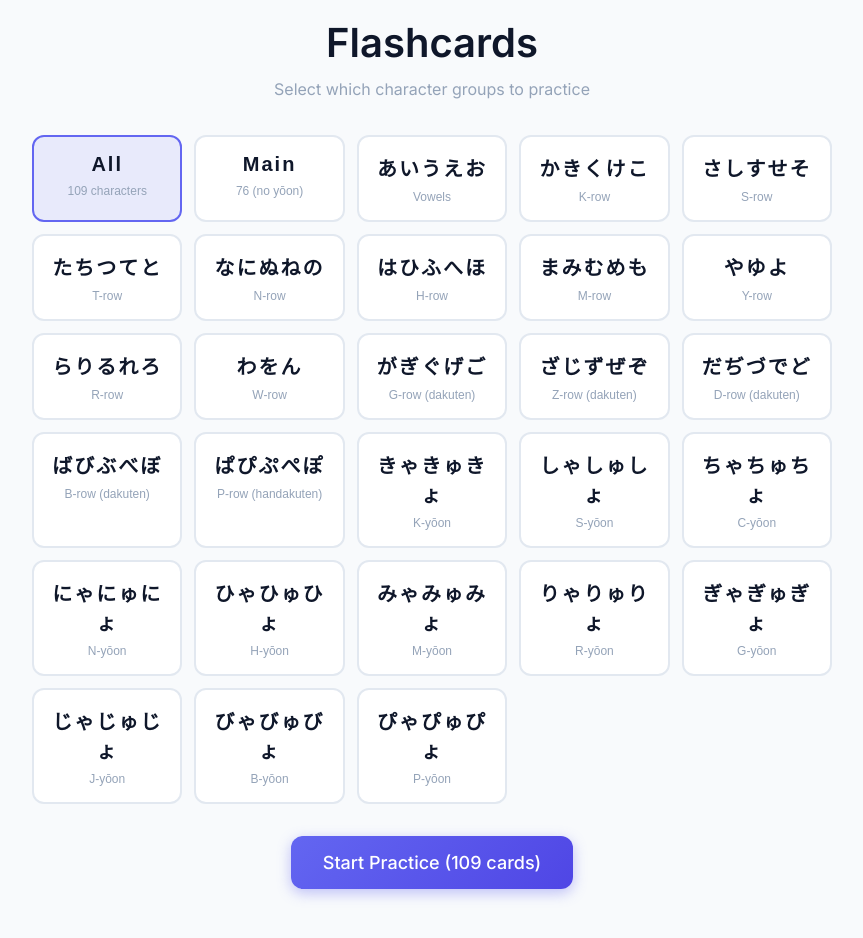
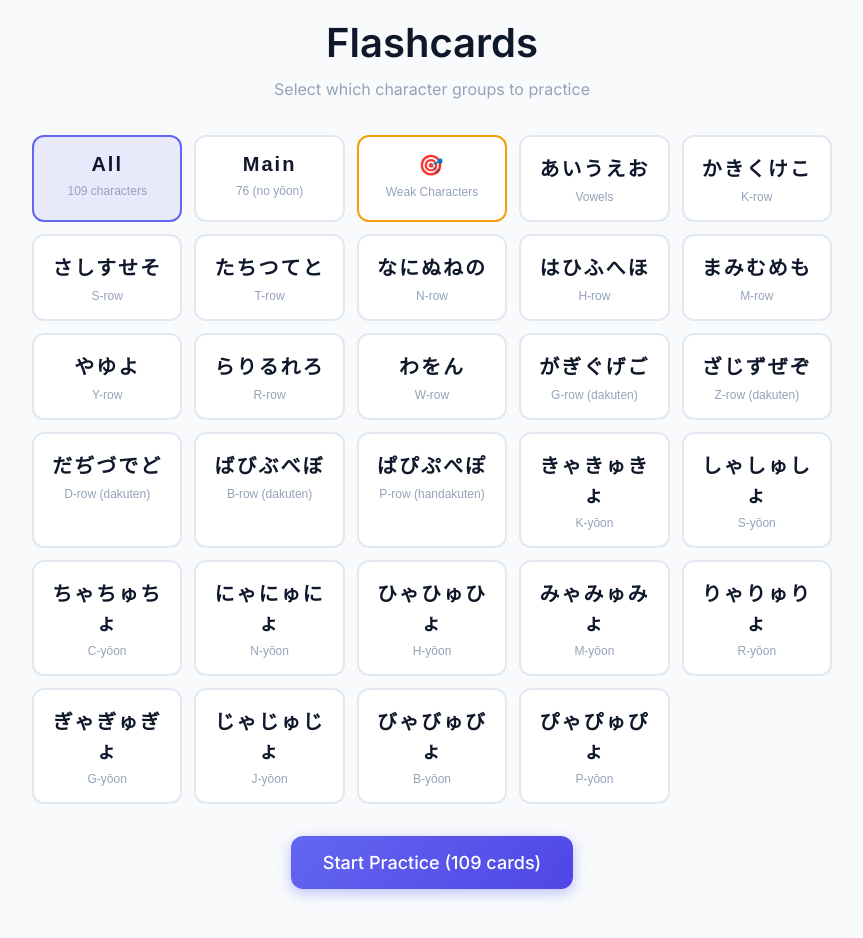
Before and after one commit to ericpearson-clawd/hiragana-app, a React (Vite) app: page /flashcards in a window 1280 px wide. Shown: the part 80-1018 px from the top of the page, without its empty margins (208-1071 px from the left). Built offline with nearby package versions, Linux system fonts and the light colour scheme.

Commit message:
Add 'Weak Characters' mode for focused practice
- Targets characters with <70% mastery
- Falls back to unpracticed characters if no weak ones
- SRS-like spaced repetition approach

```diff
--- a/src/App.jsx
+++ b/src/App.jsx
@@ -56,6 +56,7 @@ function App() {
                   recordAttempt={recordAttempt}
                   updateStreak={updateStreak}
                   getMastery={getMastery}
+                  getWeakCharacters={getWeakCharacters}
                 />
               }
             />
--- a/src/pages/Flashcards.jsx
+++ b/src/pages/Flashcards.jsx
@@ -1,7 +1,7 @@
 import { useState, useEffect, useCallback } from 'react';
 import { hiragana, shuffle, groups, yoonGroups, allGroups } from '../data/hiragana';
 
-export default function Flashcards({ recordAttempt, updateStreak, getMastery }) {
+export default function Flashcards({ recordAttempt, updateStreak, getMastery, getWeakCharacters }) {
   const [deck, setDeck] = useState([]);
   const [currentIndex, setCurrentIndex] = useState(0);
   const [flipped, setFlipped] = useState(false);
@@ -41,11 +41,22 @@ export default function Flashcards({ recordAttempt, updateStreak, getMastery })
       cards = [...hiragana];
     } else if (selectedGroups.includes('main')) {
       cards = hiragana.filter(h => h.type !== 'yoon');
+    } else if (selectedGroups.includes('weak')) {
+      const weakChars = getWeakCharacters(70);
+      cards = hiragana.filter(h => weakChars.includes(h.char));
+      if (cards.length === 0) {
+        // If no weak characters, show all unpracticed
+        const practiced = new Set(Object.keys(JSON.parse(localStorage.getItem('hiragana-master-progress') || '{}')?.characters || {}));
+        cards = hiragana.filter(h => !practiced.has(h.char)).slice(0, 20);
+        if (cards.length === 0) {
+          cards = [...hiragana]; // Fallback to all
+        }
+      }
     } else {
       cards = hiragana.filter(h => selectedGroups.includes(h.group));
     }
     return shuffle(cards);
-  }, [selectedGroups]);
+  }, [selectedGroups, getWeakCharacters]);
 
   const startSession = () => {
     const newDeck = buildDeck();
@@ -81,11 +92,11 @@ export default function Flashcards({ recordAttempt, updateStreak, getMastery })
   };
 
   const toggleGroup = (groupId) => {
-    if (groupId === 'all' || groupId === 'main') {
+    if (groupId === 'all' || groupId === 'main' || groupId === 'weak') {
       setSelectedGroups([groupId]);
     } else {
       setSelectedGroups(prev => {
-        const filtered = prev.filter(g => g !== 'all' && g !== 'main');
+        const filtered = prev.filter(g => g !== 'all' && g !== 'main' && g !== 'weak');
         if (filtered.includes(groupId)) {
           const result = filtered.filter(g => g !== groupId);
           return result.length === 0 ? ['all'] : result;
@@ -168,6 +179,14 @@ export default function Flashcards({ recordAttempt, updateStreak, getMastery })
               <span className="group-name">76 (no yōon)</span>
             </button>
 
+            <button
+              className={`group-btn weak ${selectedGroups.includes('weak') ? 'active' : ''}`}
+              onClick={() => toggleGroup('weak')}
+            >
+              <span className="group-chars">🎯</span>
+              <span className="group-name">Weak Characters</span>
+            </button>
+
             {allGroups.map(group => (
               <button
                 key={group.id}
@@ -185,8 +204,9 @@ export default function Flashcards({ recordAttempt, updateStreak, getMastery })
               Start Practice ({
                 selectedGroups.includes('all') ? 109 :
                 selectedGroups.includes('main') ? 76 :
+                selectedGroups.includes('weak') ? 'Focus' :
                 hiragana.filter(h => selectedGroups.includes(h.group)).length
-              } cards)
+              } {selectedGroups.includes('weak') ? 'Mode' : 'cards'})
             </button>
           </div>
         </div>
@@ -337,6 +357,15 @@ const styles = `
     background: rgba(99, 102, 241, 0.1);
   }
 
+  .group-btn.weak {
+    border-color: var(--warning);
+  }
+
+  .group-btn.weak.active {
+    background: rgba(245, 158, 11, 0.1);
+    border-color: var(--warning);
+  }
+
   .group-chars {
     font-size: 1.25rem;
     font-weight: 600;
```
